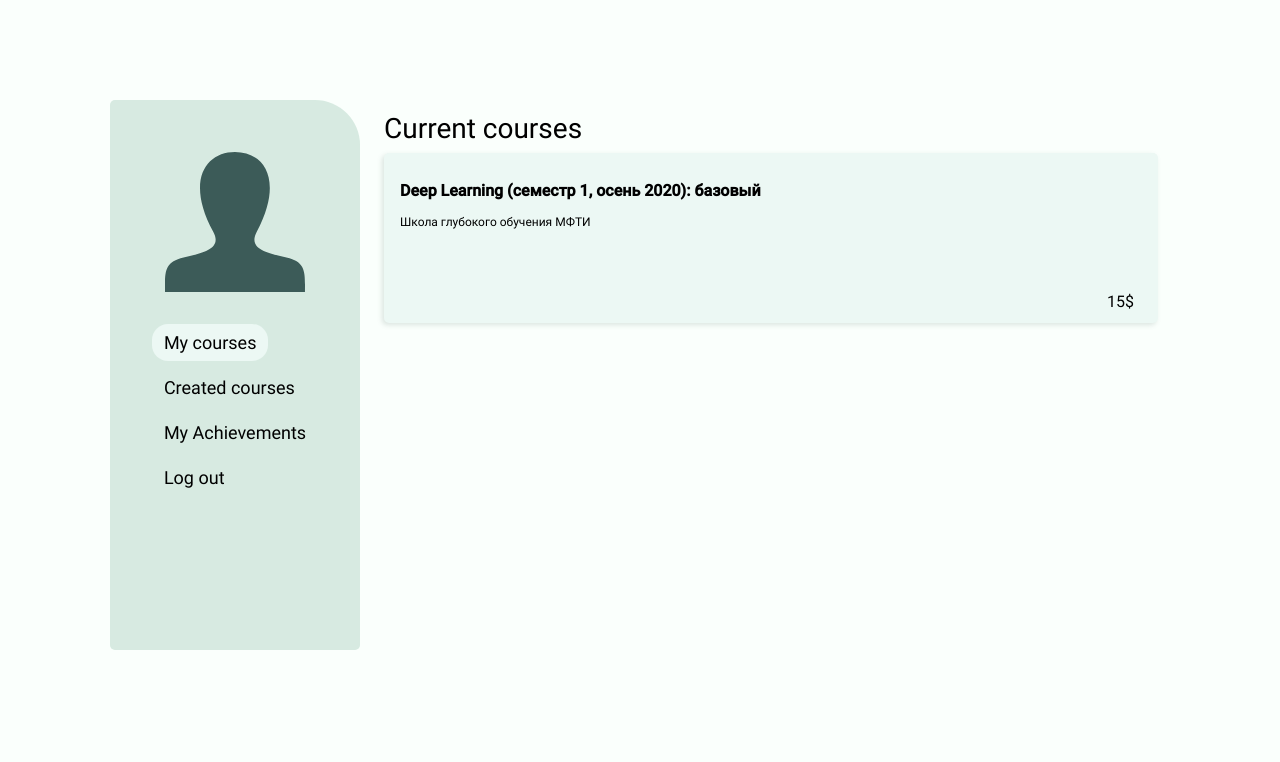
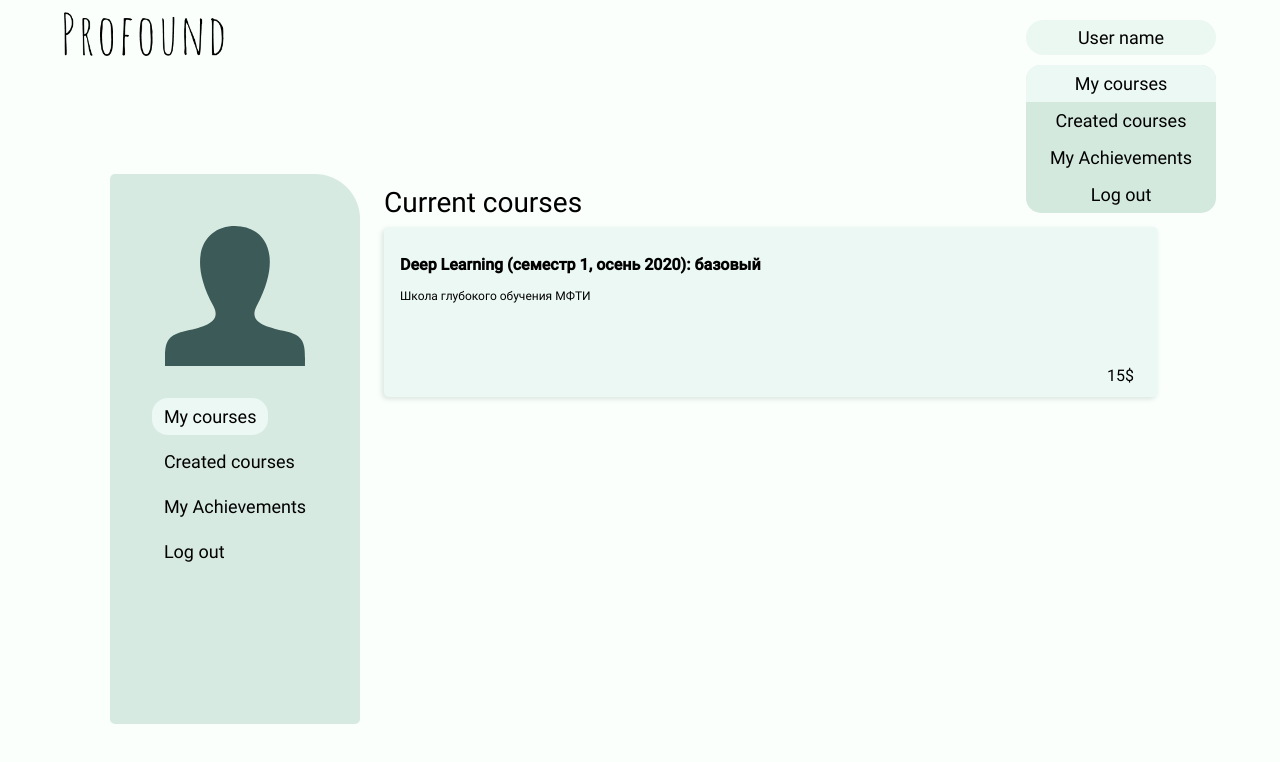
Before and after one commit to Nastik1811/profound-client, a React (Create React App) app: page /home/in_progress in a window 1280 px wide. Shown: the top 762 px of the page. Built offline with nearby package versions, Linux system fonts and the light colour scheme.

Commit message:
Update navbar

```diff
--- a/src/App.tsx
+++ b/src/App.tsx
@@ -13,8 +13,7 @@ function App() {
   const isAuthorized:boolean = true
   return (
     <div className="app-container">
-      {/* <AppLogo/>
-      <AppNavigation isAuthorized={isAuthorized}/> */}
+      <AppNavigation isAuthorized={isAuthorized}/>
 
         <Switch>
           <Route exact path="/" component={DiscoverPage}/>
--- a/src/components/AppNavigation/index.tsx
+++ b/src/components/AppNavigation/index.tsx
@@ -3,6 +3,20 @@ import { NavLink } from 'react-router-dom'
 import UserMenu from '../UserMenu'
 
 const AppNavigation = ({isAuthorized}:any) => {
+
+    return(
+            <nav className="app-nav">
+                <NavLink to="/">
+                    <div className="logo-container logo">  </div>
+                </NavLink>
+                {/* <NavLink to="/auth/login" className="auth-link">Login</NavLink>
+                <NavLink to="/auth/signup" className="auth-link">Sign up</NavLink> */}
+                <div className="dropdown">
+                    User name
+                    <UserMenu className="menu-list-dropdown"/>
+                </div>
+            </nav>
+    )
     if(isAuthorized){
         return(
             <div className="app-nav dropdown">
--- a/src/index.scss
+++ b/src/index.scss
@@ -46,18 +46,10 @@ button{
   flex-direction: column;
 }
 
-.app-header{
-  width: 100%;
-  height: 90px;
-  z-index: 10;
-  //background-color: #F2F6F5;
-  //background-color: darken(#FAFFFC, 1%);
-  //box-shadow: 0 1px 8px rgba(77, 86, 90, 0.2);
-}
 .logo-container{
-  position: absolute;
-  left: 40px;
-  top: 12px;
+  //position: absolute;
+  //left: 40px;
+  //top: 12px;
   z-index: 10;
 }
 
@@ -70,19 +62,19 @@ button{
 }
 
 .app-nav{
-  position: absolute;
-  right: 40px;
-  top: 24px;
+  //position: absolute;
+  //right: 40px;
+  //top: 24px;
 }
 
-.search-container{
-  max-width: 500px;
-  width: 100%;
-  height: 35px;
-  margin: auto;
-  background-color: rgba(198, 229, 214, 0.3);
-  border-radius: 25px;
-  flex-grow: 1;
+.app-nav{
+  width: 90%;
+  max-width: $desktop-max-width;
+  height: 50px;
+  margin: 12px auto;
+  display: flex;
+  align-items: center;
+  justify-content: space-between;
 }
 
 .content{
@@ -203,7 +195,7 @@ button{
 }
 
 .dropdown{
-  position: absolute;
+  position: relative;
   width: 190px;
   height: 35px;
   display: flex;
```
